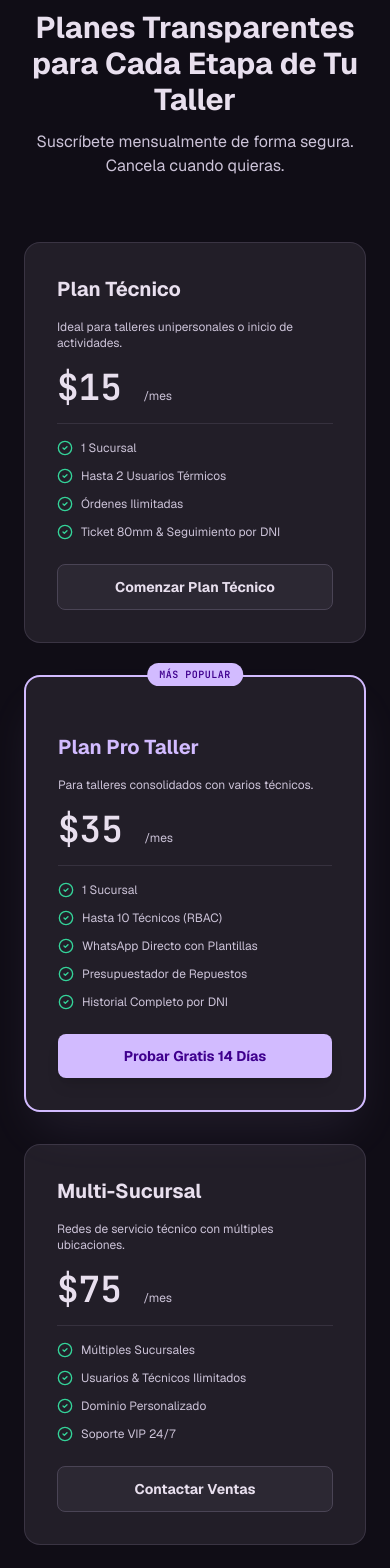
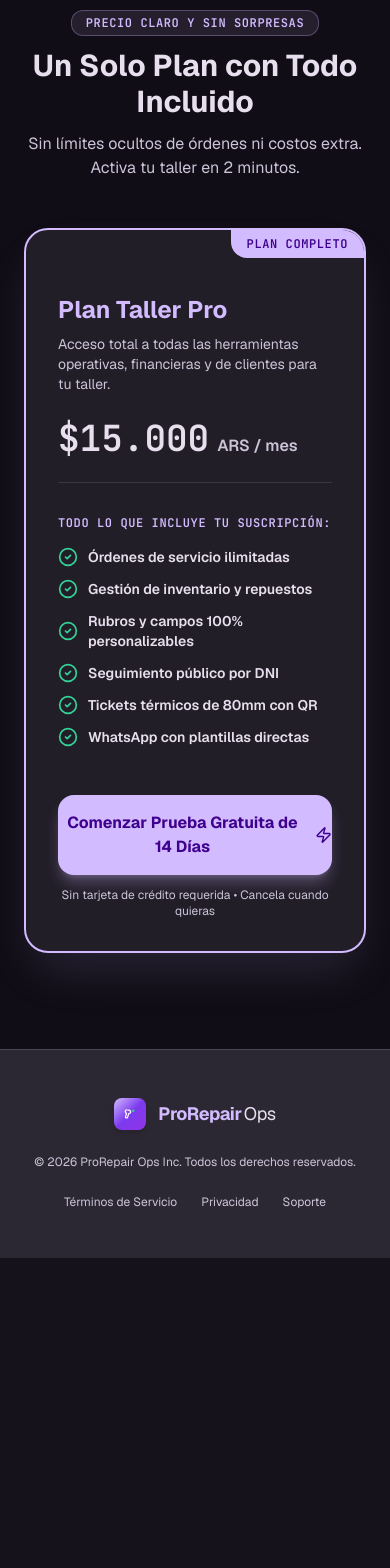
Before and after one commit to Furia04/sistema-atencion-tecnica, a Next.js app: page / in a window 390 px wide. Shown: the part 4920-6488 px from the top of the page. After the commit the page ends 6178 px from the top, so only its background shows below. Built offline with nearby package versions, Linux system fonts and the light colour scheme.

Commit message:
feat: consolidate landing page to single .000 ARS plan and remove testimonios section

```diff
--- a/src/app/page.tsx
+++ b/src/app/page.tsx
@@ -23,17 +23,16 @@ import {
   Users,
   DollarSign,
   TrendingUp,
-  Star,
   UserCheck,
   User,
   ChevronRight,
   Clock,
+  Package,
 } from 'lucide-react';
 
 export default function LandingPage() {
   const router = useRouter();
 
-  // Estado del selector manual del Hero: 'cliente' vs 'tecnico'
   const [heroMode, setHeroMode] = useState<'cliente' | 'tecnico'>('cliente');
   const [clientDniQuery, setClientDniQuery] = useState('');
 
@@ -63,10 +62,7 @@ export default function LandingPage() {
               Multirubro
             </a>
             <a href="#planes" className="hover:text-primary transition-colors">
-              Planes y Precios
-            </a>
-            <a href="#testimonios" className="hover:text-primary transition-colors">
-              Testimonios
+              Plan Único
             </a>
           </nav>
 
@@ -87,7 +83,7 @@ export default function LandingPage() {
         </div>
       </header>
 
-      {/* 2. HERO SECTION REDISEÑADO CON SELECTOR MANUAL DE PERFIL (CLIENTE vs TÉCNICO) */}
+      {/* 2. HERO SECTION CON SELECTOR MANUAL (SOY CLIENTE vs SOY TÉCNICO) */}
       <section className="relative pt-12 pb-20 px-6 overflow-hidden bg-gradient-to-b from-surface-container-high/40 via-background to-background">
         <div className="max-w-5xl mx-auto text-center space-y-8 relative z-10">
           {/* Selector Manual Tipo Carrusel / Pestañas */}
@@ -348,151 +344,99 @@ export default function LandingPage() {
         </div>
       </section>
 
-      {/* 5. PLANES Y PRECIOS */}
+      {/* 5. PLAN ÚNICO PLAN TALLER PRO ($15.000 / MES) */}
       <section id="planes" className="py-24 px-6 bg-surface-container-lowest border-t border-outline-variant/60">
-        <div className="max-w-7xl mx-auto space-y-16">
-          <div className="text-center max-w-3xl mx-auto space-y-3">
-            <h2 className="font-display-lg text-3xl sm:text-4xl font-bold text-on-surface">
-              Planes Transparentes para Cada Etapa de Tu Taller
+        <div className="max-w-4xl mx-auto space-y-12 text-center">
+          <div className="space-y-3">
+            <span className="inline-flex items-center gap-1.5 px-3.5 py-1 rounded-full bg-primary/10 border border-primary/30 text-primary font-label-caps text-xs font-bold uppercase tracking-wider">
+              Precio Claro y Sin Sorpresas
+            </span>
+            <h2 className="font-display-lg text-3xl sm:text-5xl font-bold text-on-surface">
+              Un Solo Plan con Todo Incluido
             </h2>
-            <p className="font-body-md text-on-surface-variant text-base">
-              Suscríbete mensualmente de forma segura. Cancela cuando quieras.
+            <p className="font-body-md text-on-surface-variant text-base max-w-xl mx-auto">
+              Sin límites ocultos de órdenes ni costos extra. Activa tu taller en 2 minutos.
             </p>
           </div>
 
-          <div className="grid grid-cols-1 md:grid-cols-3 gap-8">
-            <div className="bg-surface-container border border-outline-variant/60 rounded-2xl p-8 flex flex-col justify-between space-y-6">
-              <div className="space-y-4">
-                <h3 className="font-title-sm text-xl font-bold text-on-surface">Plan Técnico</h3>
-                <p className="font-body-sm text-xs text-on-surface-variant">Ideal para talleres unipersonales o inicio de actividades.</p>
-                <div className="font-display-lg text-4xl font-bold text-on-surface font-mono-data">
-                  $15 <span className="text-xs font-sans text-on-surface-variant font-normal">/mes</span>
+          {/* Tarjeta de Plan Único Destacada */}
+          <div className="bg-surface-container border-2 border-primary rounded-3xl p-8 sm:p-12 space-y-8 shadow-2xl shadow-primary/15 relative overflow-hidden text-left max-w-2xl mx-auto">
+            <div className="absolute top-0 right-0 bg-primary text-on-primary font-label-caps text-xs font-bold px-4 py-1.5 rounded-bl-2xl uppercase tracking-wider">
+              PLAN COMPLETO
+            </div>
+
+            <div className="space-y-2 border-b border-outline-variant/60 pb-6">
+              <h3 className="font-headline-md text-2xl sm:text-3xl font-bold text-primary">
+                Plan Taller Pro
+              </h3>
+              <p className="font-body-sm text-sm text-on-surface-variant">
+                Acceso total a todas las herramientas operativas, financieras y de clientes para tu taller.
+              </p>
+              <div className="pt-4 flex items-baseline gap-2">
+                <span className="font-display-lg text-4xl sm:text-6xl font-bold text-on-surface font-mono-data">
+                  $15.000
+                </span>
+                <span className="font-title-sm text-base text-on-surface-variant font-semibold">
+                  ARS / mes
+                </span>
+              </div>
+            </div>
+
+            {/* Lista de Funcionalidades Incluidas */}
+            <div className="space-y-4">
+              <p className="font-label-caps text-xs text-primary uppercase font-bold tracking-wider">
+                Todo lo que incluye tu suscripción:
+              </p>
+
+              <div className="grid grid-cols-1 sm:grid-cols-2 gap-3 text-sm text-on-surface">
+                <div className="flex items-center gap-2.5">
+                  <CheckCircle2 className="w-5 h-5 text-emerald-400 shrink-0" />
+                  <span className="font-semibold">Órdenes de servicio ilimitadas</span>
                 </div>
-                <ul className="space-y-3 text-xs text-on-surface-variant pt-4 border-t border-outline-variant/50">
-                  <li className="flex items-center gap-2"><CheckCircle2 className="w-4 h-4 text-emerald-400" /> 1 Sucursal</li>
-                  <li className="flex items-center gap-2"><CheckCircle2 className="w-4 h-4 text-emerald-400" /> Hasta 2 Usuarios Térmicos</li>
-                  <li className="flex items-center gap-2"><CheckCircle2 className="w-4 h-4 text-emerald-400" /> Órdenes Ilimitadas</li>
-                  <li className="flex items-center gap-2"><CheckCircle2 className="w-4 h-4 text-emerald-400" /> Ticket 80mm & Seguimiento por DNI</li>
-                </ul>
+
+                <div className="flex items-center gap-2.5">
+                  <CheckCircle2 className="w-5 h-5 text-emerald-400 shrink-0" />
+                  <span className="font-semibold">Gestión de inventario y repuestos</span>
+                </div>
+
+                <div className="flex items-center gap-2.5">
+                  <CheckCircle2 className="w-5 h-5 text-emerald-400 shrink-0" />
+                  <span className="font-semibold">Rubros y campos 100% personalizables</span>
+                </div>
+
+                <div className="flex items-center gap-2.5">
+                  <CheckCircle2 className="w-5 h-5 text-emerald-400 shrink-0" />
+                  <span className="font-semibold">Seguimiento público por DNI</span>
+                </div>
+
+                <div className="flex items-center gap-2.5">
+                  <CheckCircle2 className="w-5 h-5 text-emerald-400 shrink-0" />
+                  <span className="font-semibold">Tickets térmicos de 80mm con QR</span>
+                </div>
+
+                <div className="flex items-center gap-2.5">
+                  <CheckCircle2 className="w-5 h-5 text-emerald-400 shrink-0" />
+                  <span className="font-semibold">WhatsApp con plantillas directas</span>
+                </div>
               </div>
+            </div>
+
+            <div className="pt-4">
               <Link
                 href="/register"
-                className="w-full bg-surface-container-high border border-outline-variant text-on-surface hover:bg-surface-container-highest font-title-sm text-sm font-bold py-3 rounded-xl transition-colors text-center block"
+                className="w-full bg-primary text-on-primary hover:bg-primary-container font-title-sm text-base font-bold py-4 rounded-2xl transition-all text-center block shadow-lg shadow-primary/30 flex items-center justify-center gap-2"
               >
-                Comenzar Plan Técnico
+                Comenzar Prueba Gratuita de 14 Días <Zap className="w-5 h-5" />
               </Link>
-            </div>
-
-            <div className="bg-surface-container border-2 border-primary rounded-2xl p-8 flex flex-col justify-between space-y-6 relative shadow-2xl shadow-primary/10">
-              <div className="absolute -top-3.5 left-1/2 -translate-x-1/2 bg-primary text-on-primary font-label-caps text-[10px] uppercase font-bold px-3 py-1 rounded-full tracking-wider">
-                MÁS POPULAR
-              </div>
-              <div className="space-y-4">
-                <h3 className="font-title-sm text-xl font-bold text-primary">Plan Pro Taller</h3>
-                <p className="font-body-sm text-xs text-on-surface-variant">Para talleres consolidados con varios técnicos.</p>
-                <div className="font-display-lg text-4xl font-bold text-on-surface font-mono-data">
-                  $35 <span className="text-xs font-sans text-on-surface-variant font-normal">/mes</span>
-                </div>
-                <ul className="space-y-3 text-xs text-on-surface-variant pt-4 border-t border-outline-variant/50">
-                  <li className="flex items-center gap-2"><CheckCircle2 className="w-4 h-4 text-emerald-400" /> 1 Sucursal</li>
-                  <li className="flex items-center gap-2"><CheckCircle2 className="w-4 h-4 text-emerald-400" /> Hasta 10 Técnicos (RBAC)</li>
-                  <li className="flex items-center gap-2"><CheckCircle2 className="w-4 h-4 text-emerald-400" /> WhatsApp Directo con Plantillas</li>
-                  <li className="flex items-center gap-2"><CheckCircle2 className="w-4 h-4 text-emerald-400" /> Presupuestador de Repuestos</li>
-                  <li className="flex items-center gap-2"><CheckCircle2 className="w-4 h-4 text-emerald-400" /> Historial Completo por DNI</li>
-                </ul>
-              </div>
-              <Link
-                href="/register"
-                className="w-full bg-primary text-on-primary hover:bg-primary-container font-title-sm text-sm font-bold py-3 rounded-xl transition-all text-center block shadow-lg"
-              >
-                Probar Gratis 14 Días
-              </Link>
-            </div>
-
-            <div className="bg-surface-container border border-outline-variant/60 rounded-2xl p-8 flex flex-col justify-between space-y-6">
-              <div className="space-y-4">
-                <h3 className="font-title-sm text-xl font-bold text-on-surface">Multi-Sucursal</h3>
-                <p className="font-body-sm text-xs text-on-surface-variant">Redes de servicio técnico con múltiples ubicaciones.</p>
-                <div className="font-display-lg text-4xl font-bold text-on-surface font-mono-data">
-                  $75 <span className="text-xs font-sans text-on-surface-variant font-normal">/mes</span>
-                </div>
-                <ul className="space-y-3 text-xs text-on-surface-variant pt-4 border-t border-outline-variant/50">
-                  <li className="flex items-center gap-2"><CheckCircle2 className="w-4 h-4 text-emerald-400" /> Múltiples Sucursales</li>
-                  <li className="flex items-center gap-2"><CheckCircle2 className="w-4 h-4 text-emerald-400" /> Usuarios & Técnicos Ilimitados</li>
-                  <li className="flex items-center gap-2"><CheckCircle2 className="w-4 h-4 text-emerald-400" /> Dominio Personalizado</li>
-                  <li className="flex items-center gap-2"><CheckCircle2 className="w-4 h-4 text-emerald-400" /> Soporte VIP 24/7</li>
-                </ul>
-              </div>
-              <Link
-                href="/register"
-                className="w-full bg-surface-container-high border border-outline-variant text-on-surface hover:bg-surface-container-highest font-title-sm text-sm font-bold py-3 rounded-xl transition-colors text-center block"
-              >
-                Contactar Ventas
-              </Link>
+              <p className="text-center font-body-sm text-xs text-on-surface-variant mt-3">
+                Sin tarjeta de crédito requerida • Cancela cuando quieras
+              </p>
             </div>
           </div>
         </div>
       </section>
 
-      {/* 6. TESTIMONIOS */}
-      <section id="testimonios" className="py-24 px-6 bg-background">
-        <div className="max-w-7xl mx-auto space-y-16">
-          <div className="text-center max-w-3xl mx-auto space-y-3">
-            <h2 className="font-display-lg text-3xl sm:text-4xl font-bold text-on-surface">
-              Confían en Nosotros Más de 400 Talleres
-            </h2>
-          </div>
-
-          <div className="grid grid-cols-1 md:grid-cols-3 gap-8">
-            <div className="bg-surface-container border border-outline-variant/60 rounded-2xl p-6 space-y-4">
-              <div className="flex text-amber-400 gap-1">
-                {[...Array(5)].map((_, i) => (
-                  <Star key={i} className="w-4 h-4 fill-amber-400" />
-                ))}
-              </div>
-              <p className="font-body-sm text-sm text-on-surface-variant italic">
-                "El seguimiento por DNI nos redujo un 80% las llamadas de clientes preguntando por su equipo. Además la plantilla de WhatsApp es fantástica."
-              </p>
-              <div>
-                <p className="font-title-sm text-sm font-bold text-on-surface">Matías Fernández</p>
-                <p className="font-label-caps text-xs text-primary">Dueño de Electrónica Sur</p>
-              </div>
-            </div>
-
-            <div className="bg-surface-container border border-outline-variant/60 rounded-2xl p-6 space-y-4">
-              <div className="flex text-amber-400 gap-1">
-                {[...Array(5)].map((_, i) => (
-                  <Star key={i} className="w-4 h-4 fill-amber-400" />
-                ))}
-              </div>
-              <p className="font-body-sm text-sm text-on-surface-variant italic">
-                "Poder configurar campos dinámicos para laptops y luego otros para drones nos permitió unificar todo el taller en un solo sistema."
-              </p>
-              <div>
-                <p className="font-title-sm text-sm font-bold text-on-surface">Gonzalo Rossi</p>
-                <p className="font-label-caps text-xs text-primary">Tech Repair Argentina</p>
-              </div>
-            </div>
-
-            <div className="bg-surface-container border border-outline-variant/60 rounded-2xl p-6 space-y-4">
-              <div className="flex text-amber-400 gap-1">
-                {[...Array(5)].map((_, i) => (
-                  <Star key={i} className="w-4 h-4 fill-amber-400" />
-                ))}
-              </div>
-              <p className="font-body-sm text-sm text-on-surface-variant italic">
-                "El bloqueo de finanzas para los técnicos es exactamente lo que necesitábamos para mantener la privacidad de costos de compra."
-              </p>
-              <div>
-                <p className="font-title-sm text-sm font-bold text-on-surface">Lucía Mendoza</p>
-                <p className="font-label-caps text-xs text-primary">Gerente en AutoCheck ECU</p>
-              </div>
-            </div>
-          </div>
-        </div>
-      </section>
-
-      {/* 7. FOOTER */}
+      {/* 6. FOOTER */}
       <footer className="bg-surface-container-high border-t border-outline-variant py-12 px-6 mt-auto">
         <div className="max-w-7xl mx-auto flex flex-col md:flex-row justify-between items-center gap-6 text-xs text-on-surface-variant">
           <Logo size={32} />
```
